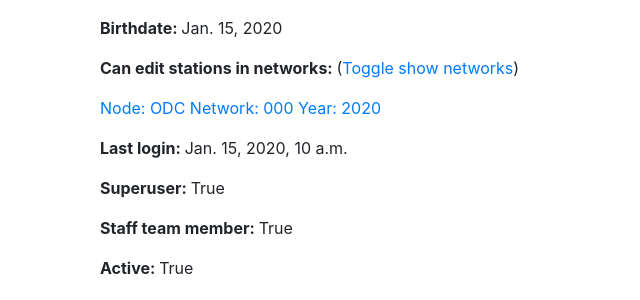
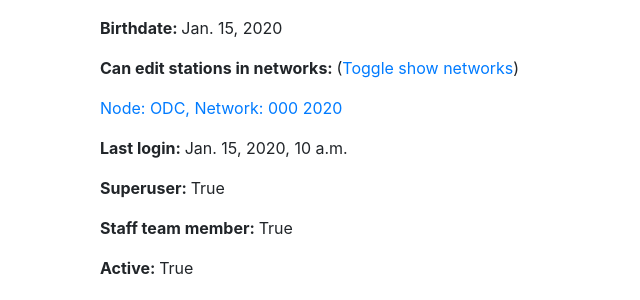
Before and after one commit to EIDA/stationbook, a Django app: a page that uses src/stationbook/templates/user_details.html in a window 1280 px wide, after a click on "Toggle show networks". Shown: the part 584-884 px from the top of the page, without its empty margins (0-640 px from the left). Run offline with Django 3.2, Linux system fonts and the light colour scheme; data comes from the database, SQL or seed files in the repository; tables that the repository leaves empty hold one stand-in row (values such as "Sample post"); some libraries are stand-ins or nearby versions.

Commit message:
Use network.get_code_year to show user assigned networks

```diff
--- a/src/stationbook/book/models.py
+++ b/src/stationbook/book/models.py
@@ -320,6 +320,7 @@ class Profile(models.Model):
     def __str__(self):
         return 'Profile of: {0}'.format(self.user)
 
+
 class Link(models.Model):
     url = models.CharField(max_length=STRING_LENGTH_MEDIUM, null=True, blank=True)
     category = models.CharField(max_length=STRING_LENGTH_MEDIUM, null=True, blank=True)
--- a/src/stationbook/templates/my_account.html
+++ b/src/stationbook/templates/my_account.html
@@ -14,7 +14,7 @@ Networks assigned: (<a href="" data-toggle="collapse" data-target="#editable_net
 <div id="editable_networks" class="collapse">
   {% if user_profile.fdsn_networks.count > 0 %}
   {% for net in user_profile.fdsn_networks.all %}
-  <a href="{% url 'network_details' net.pk %}">Node: {{ net.fdsn_node.code }} Network: {{ net.code }} Year: {{ net.start_date.year }}</a><br>
+  <a href="{% url 'network_details' net.pk %}">Node: {{ net.fdsn_node.code }}, Network: {{ net.get_code_year }}</a><br>
   {% endfor %}
   {% else %}
   None
--- a/src/stationbook/templates/user_details.html
+++ b/src/stationbook/templates/user_details.html
@@ -29,7 +29,7 @@
     <div id="editable_networks" class="collapse">
       {% if user_data.profile.fdsn_networks.count > 0 %}
       {% for net in user_data.profile.fdsn_networks.all %}
-      <a href="{% url 'network_details' net.pk %}">Node: {{ net.fdsn_node.code }} Network: {{ net.code }} Year: {{ net.start_date.year }}</a><br>
+      <a href="{% url 'network_details' net.pk %}">Node: {{ net.fdsn_node.code }}, Network: {{ net.get_code_year }}</a><br>
       {% endfor %}
       {% else %}
       None
```
